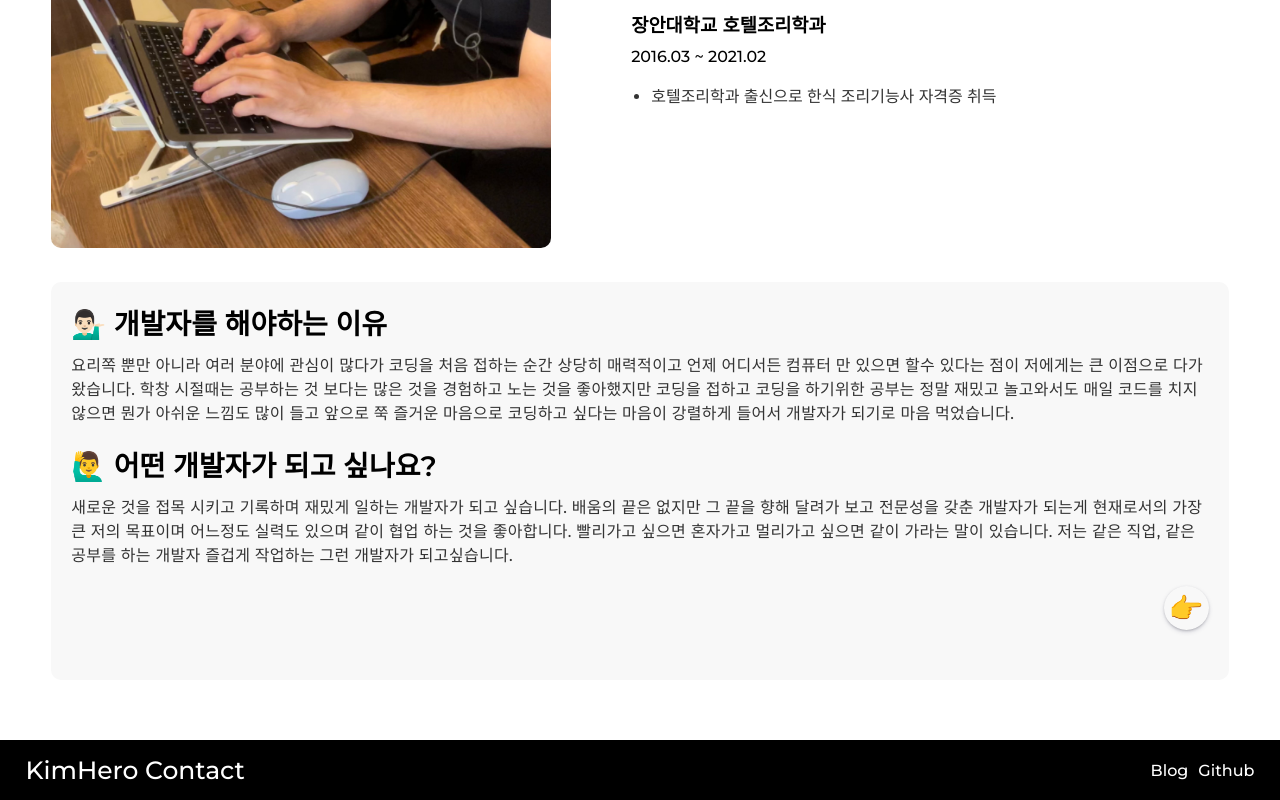
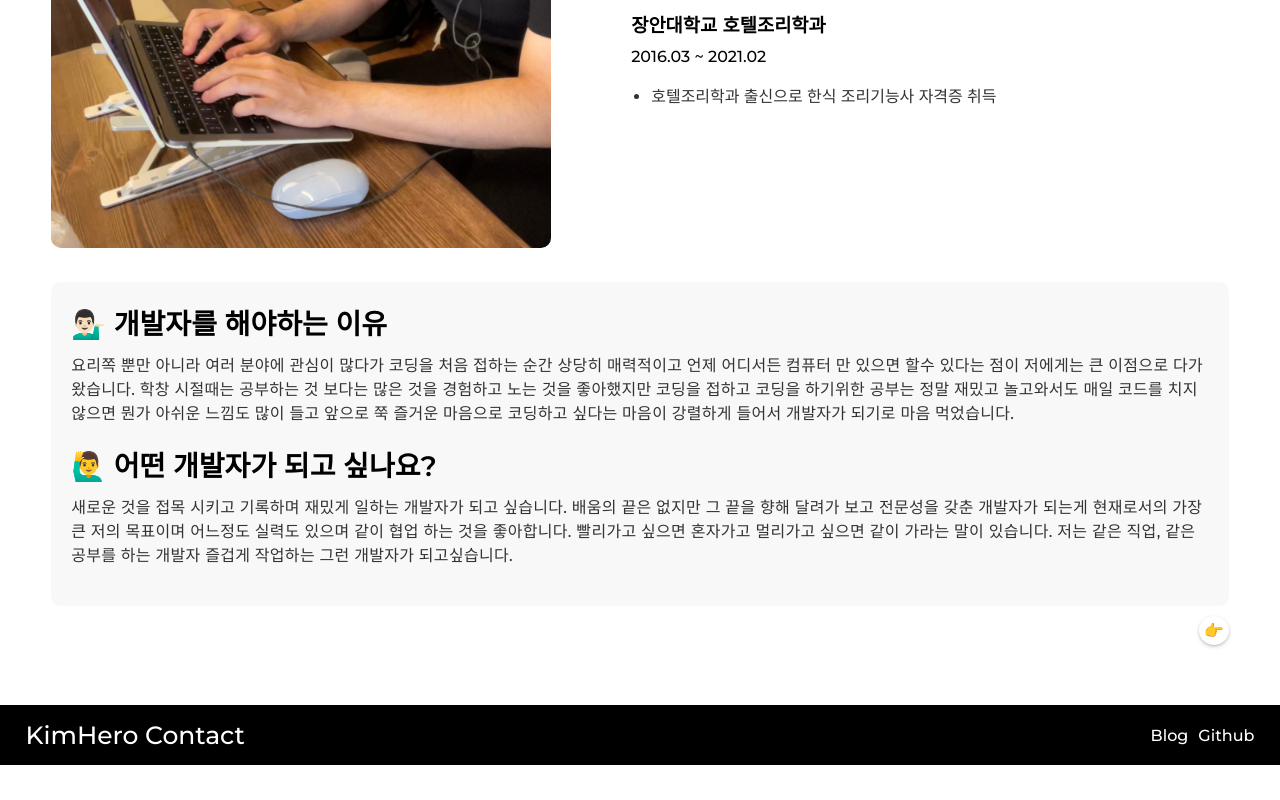
Before and after one commit to houndhollis/Next-Project, a Next.js app: page /aboutme in a window 1280 px wide. Shown: the part 492-1292 px from the top of the page. After the commit the page ends 1257 px from the top, so only its background shows below. Built offline with nearby package versions, Linux system fonts and the light colour scheme.

Commit message:
feat:2차 스택페이지 완료

```diff
--- a/components/Header.js
+++ b/components/Header.js
@@ -12,7 +12,7 @@ const Header = () => {
             <ButtonBox>
                 <Link href={'/aboutme'}><span>About Me</span></Link>
                 <Link href={'/stack'}><span>Stack</span></Link>
-          <Link href={'/aboutme'}><span>Projects</span></Link>
+                <Link href={'/projects'}><span>Projects</span></Link>
             </ButtonBox>
         </HeaderInnerContainer>
     </HeaderContainer>
--- a/components/PreButton.js
+++ b/components/PreButton.js
@@ -13,6 +13,7 @@ export default PreButton
 const Button = styled.div`
   display: flex;
   justify-content: flex-end;
+  margin-top: 10px;
     & span{
     box-shadow: rgba(50, 50, 93, 0.25) 0px 2px 5px -1px, rgba(0, 0, 0, 0.3) 0px 1px 3px -1px;
     border-radius: 100%;
--- a/components/about/subTextBottom.js
+++ b/components/about/subTextBottom.js
@@ -2,9 +2,12 @@ import styled from 'styled-components'
 import PreButton from '../PreButton'
 import Link from 'next/link'
 
+
 const SubTextBottom = () => {
+
     return (
        <TextContainer>
+          <InnerText>
               <div>💁🏻‍♂️  개발자를 해야하는 이유</div>
               <span>요리쪽 뿐만 아니라 여러 분야에 관심이 많다가 코딩을 처음 접하는 순간 상당히 매력적이고 언제 어디서든 컴퓨터 만 있으면 할수 있다는 점이 저에게는 큰 이점으로 다가왔습니다.
                     학창 시절때는 공부하는 것 보다는 많은 것을 경험하고 노는 것을 좋아했지만 코딩을 접하고 코딩을 하기위한 공부는 정말 재밌고 놀고와서도 매일 코드를 치지 않으면
@@ -15,6 +18,7 @@ const SubTextBottom = () => {
                     저의 목표이며 어느정도 실력도 있으며 같이 협업 하는 것을 좋아합니다. 빨리가고 싶으면 혼자가고 멀리가고 싶으면 같이 가라는 말이 있습니다.
                     저는 같은 직업, 같은 공부를 하는 개발자 즐겁게 작업하는 그런 개발자가 되고싶습니다.
               </span>
+          </InnerText>
           <Link href={'/stack'}><PreButton/></Link>
        </TextContainer>
     )
@@ -26,6 +30,8 @@ const TextContainer = styled.div`
   width: 100%;
   margin-top: 30px;
   margin-bottom: -20px;
+`
+const InnerText = styled.div`
   background-color: #f8f8f8;
   border-radius: 10px;
   padding: 20px;
--- a/pages/stack.js
+++ b/pages/stack.js
@@ -8,7 +8,7 @@ const StackPage = () => {
        <Layout>
            <StackContainer>
                <StackInnerContainer>
-                   <h1>Stack</h1>
+                   <h1>🧐 Stack</h1>
                    <span>좋은 UI 와 기능으로 사용자의 만족도를 높이기</span>
                    <FrontEndItem>
                       <h3>FrontSkills</h3>
```
Also changed, not shown: pages/projects.js (added, +11 -0 lines). Lines whose indentation alone changed are shown as unchanged.
